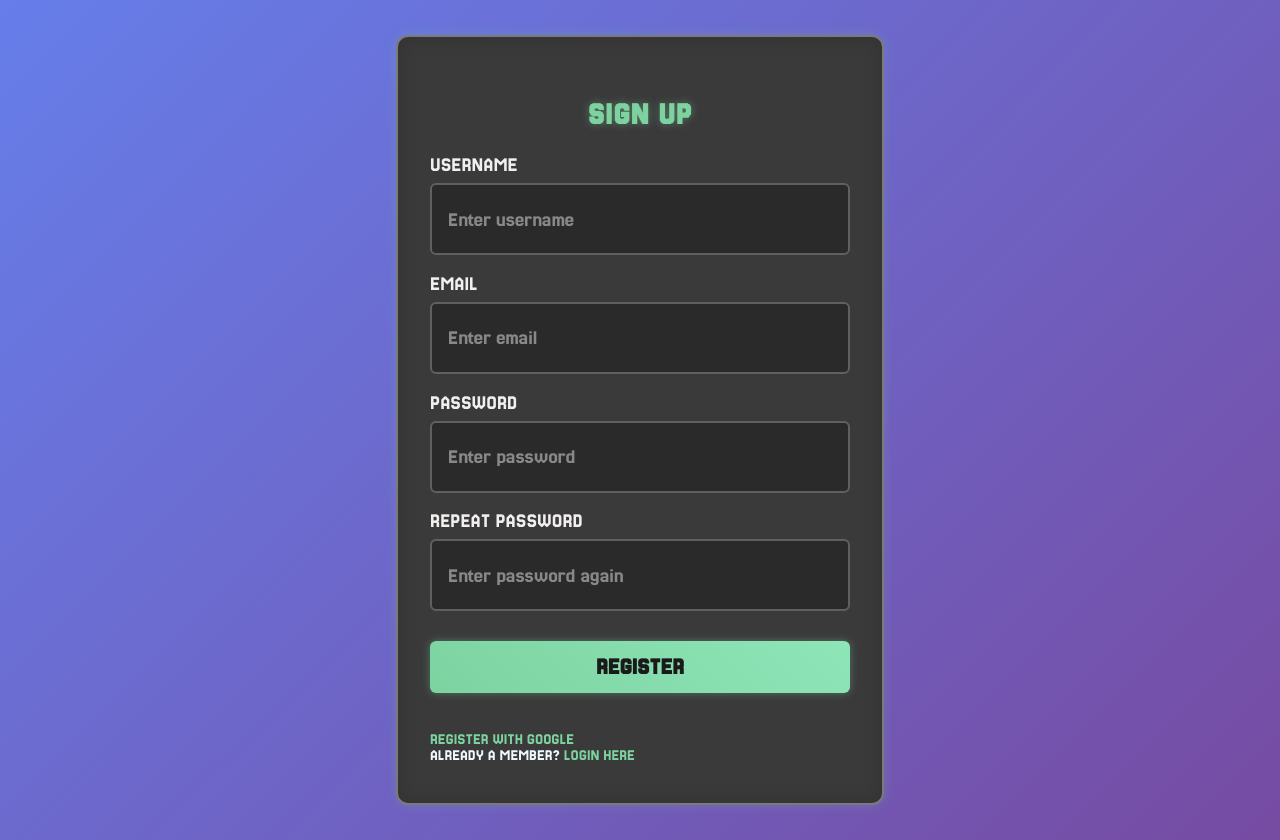
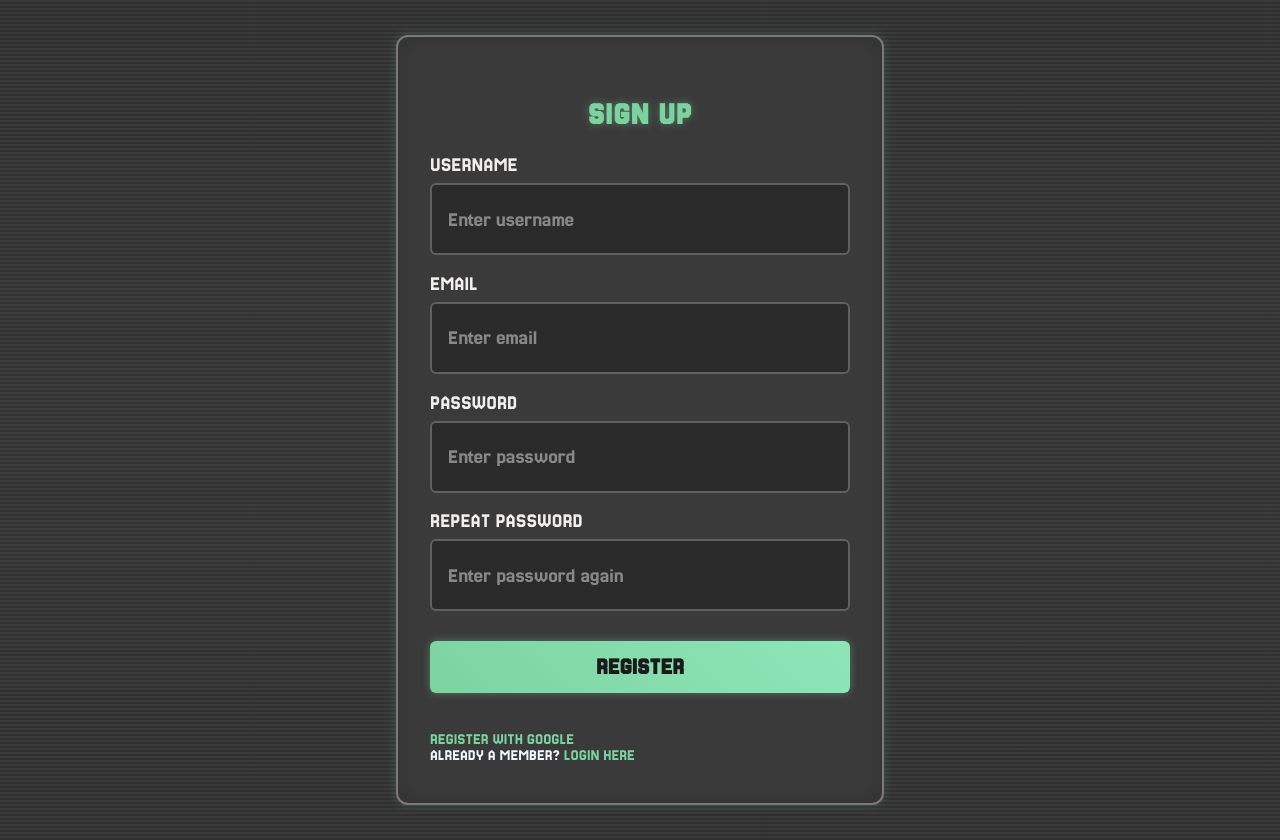
Before and after one commit to tudordudu04/ProgramInputGenerator, a PHP site: page /pages/register.html in a window 1280 px wide. Run offline with PHP 8.4, Linux system fonts and the light colour scheme.

Commit message:
new background css

```diff
--- a/css/styles.css
+++ b/css/styles.css
@@ -9,12 +9,43 @@
     src: url(VT323.ttf);
 }
 
+body {
+    font-family: 'Jersey', Verdana;
+    background:
+        linear-gradient(
+            transparent 0%,
+            rgba(255,255,255,0.02) 50%,
+            transparent 100%
+        ),
+        repeating-linear-gradient(
+            0deg,
+            transparent 0px,
+            transparent 2px,
+            rgba(255,255,255,0.05) 2px,
+            rgba(255,255,255,0.05) 4px
+        ),
+        #2f2f2f;
+}
+
 .flexbody {
     min-height: 100vh;
     display: flex;
     align-items: center;
     justify-content: center;
-    background: linear-gradient(135deg, #667eea 0%, #764ba2 100%);
+    background:
+        linear-gradient(
+            transparent 0%,
+            rgba(255,255,255,0.02) 50%,
+            transparent 100%
+        ),
+        repeating-linear-gradient(
+            0deg,
+            transparent 0px,
+            transparent 2px,
+            rgba(255,255,255,0.05) 2px,
+            rgba(255,255,255,0.05) 4px
+        ),
+        #2f2f2f;
     font-family: 'Jersey', 'Segoe UI', Verdana, sans-serif;
     margin: 0;
     padding: 20px;
```
Also changed, not shown: css/header-footer.css (+14 -1 lines), css/profile.css (+17 -2 lines).
